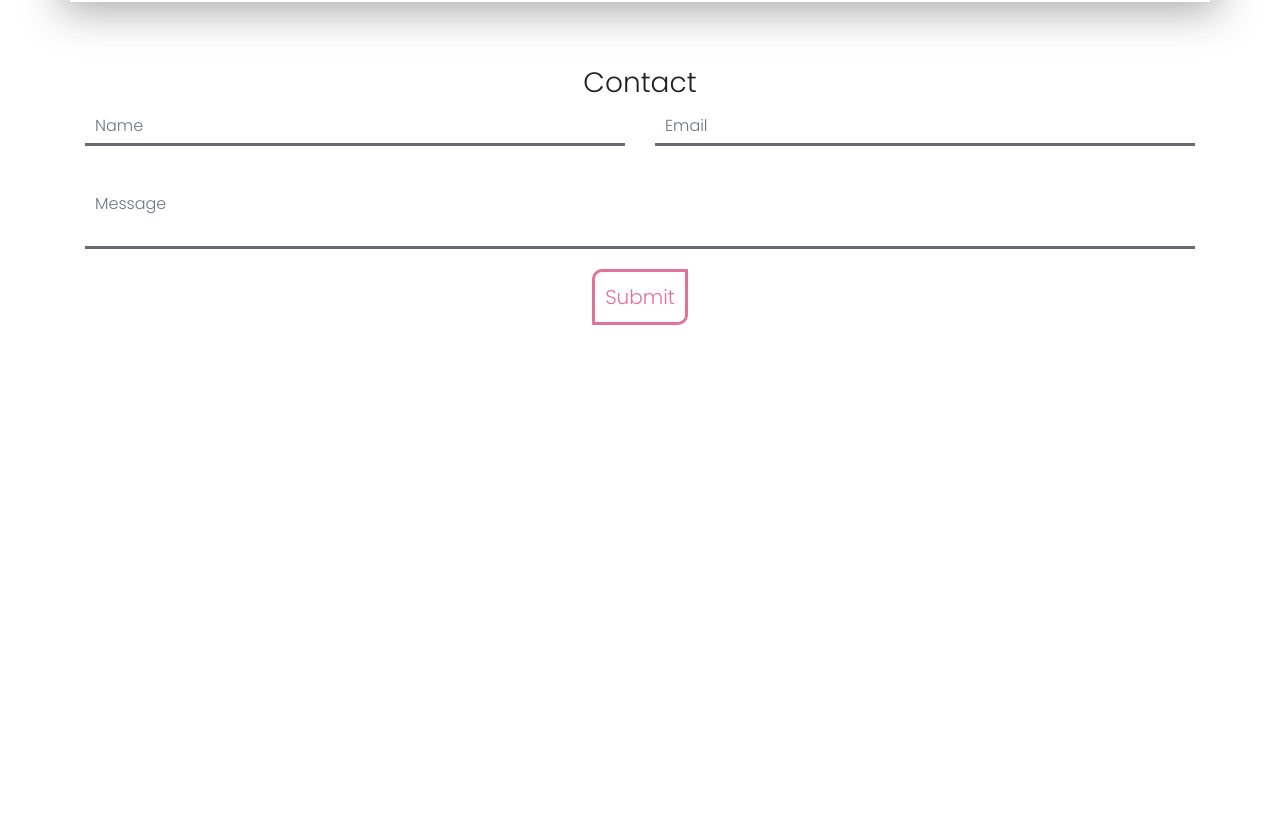
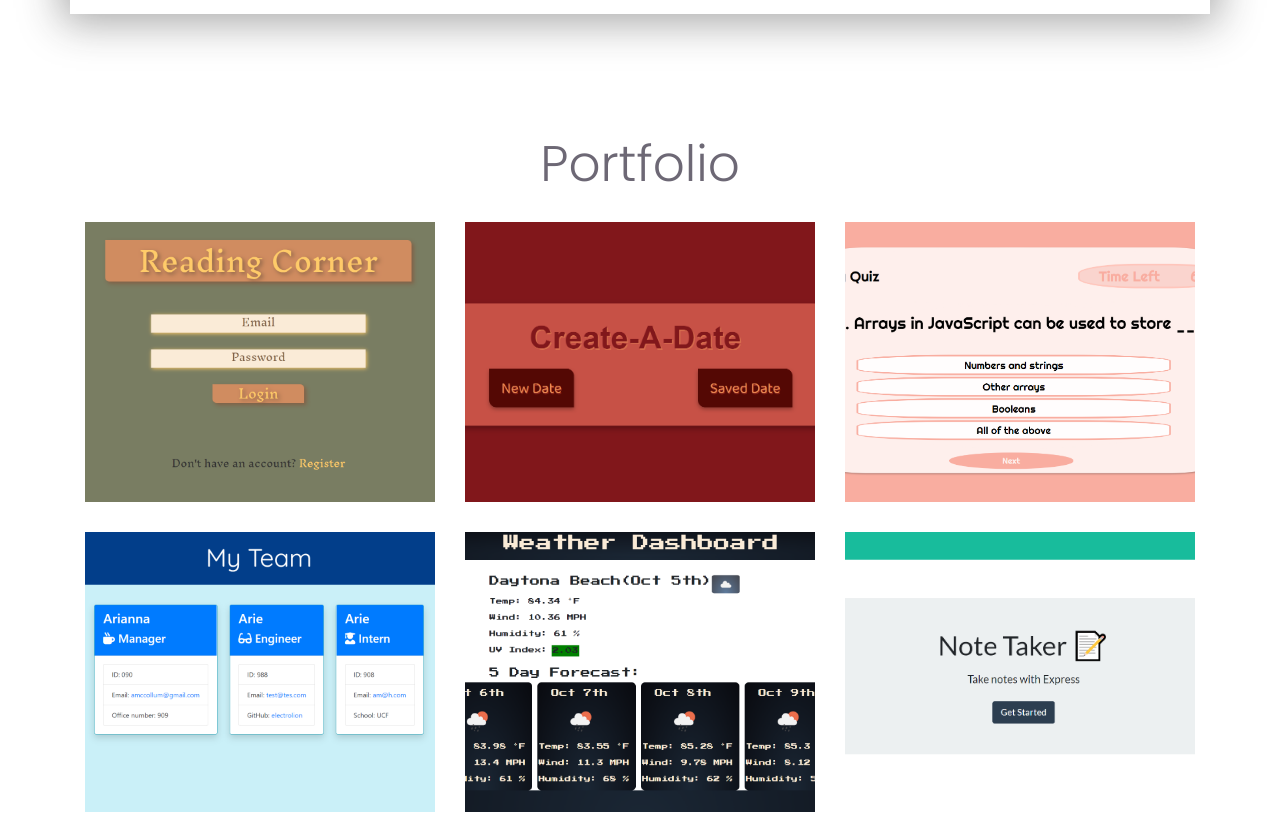
Before and after one commit to Arianna-McCollum/AriannaMcCollum-Portfolio, a React (Create React App) app: page / in a window 1280 px wide. Shown: the part 1360-2174 px from the top of the page. Before the commit the page ends 1749 px from the top, so only its background shows below. Built offline with nearby package versions, Linux system fonts and the light colour scheme.

Commit message:
Added portfolio component

```diff
--- a/src/App.js
+++ b/src/App.js
@@ -2,6 +2,7 @@ import React from 'react';
 import About from './components/About';
 import Services from './components/Services';
 import ContactForm from './components/Contact';
+import Portfolio from './components/Portfolio';
 
 
 function App() {
@@ -11,6 +12,7 @@ function App() {
       <main>
         <About></About>
         <Services></Services>
+        <Portfolio></Portfolio>
         <ContactForm></ContactForm>
       </main>
     </div>
--- a/src/components/Contact/index.js
+++ b/src/components/Contact/index.js
@@ -36,7 +36,7 @@ function ContactForm() {
   return (
     <section id="contact" className="site-section section-form text-center mx-auto">
     <div class="container">
-        <h3>Contact</h3>
+        <h3 className="contact-title">Contact</h3>
       <form id="contact-form"onSubmit={handleSubmit}>
       <div className="row">
       <div className="col-sm-6">
--- a/src/components/Portfolio/index.js
+++ b/src/components/Portfolio/index.js
@@ -0,0 +1,84 @@
+import React from 'react';
+import project1 from "../../assets/projects/portfolio-1.png";
+import project2 from "../../assets/projects/portfolio-2.png";
+import project3 from "../../assets/projects/portfolio-3.png";
+import project4 from "../../assets/projects/portfolio-4.png";
+import project5 from "../../assets/projects/portfolio-5.png";
+import project6 from "../../assets/projects/portfolio-6.png";
+
+function Portfolio() {
+  return (
+<section id="portfolio" class="section-portfolio">
+        <div class="container">
+            <div class="text-center">
+                <h3 class="portfolio-title">Portfolio</h3>
+            </div>
+            <div class="row">
+                <div class="col-md-4 col-xs-6">
+                    <div class="portfolio-item">
+                        <a href="https://reading-corner.herokuapp.com/">
+                        <img src={project1} className="img-res"/>
+                        <div class="portfolio-item-info">
+                            <h4>Reading-Corner</h4>
+                        </div>
+                        </a>
+                    </div>
+                </div>
+                <div class="col-md-4 col-xs-6">
+                    <div class="portfolio-item">
+                        <a href="https://electrolion.github.io/Create-a-date/">
+                        <img src={project2} className="img-res"/>
+                        <div class="portfolio-item-info">
+                            <h4>Create-A-Date</h4>
+                        </div>
+                        </a>
+                    </div>
+                </div>
+                <div class="col-md-4 col-xs-6">
+                    <div class="portfolio-item">
+                        <a href = "https://electrolion.github.io/Coding-Quiz/">
+                        <img src={project3} className="img-res"/>
+                        <div class="portfolio-item-info">
+                            <h4>Coding Quiz</h4>
+                        </div>
+                        </a>
+                    </div>
+                </div>
+                <div class="col-md-4 col-xs-6">
+                    <div class="portfolio-item">
+                        <a href ="https://github.com/Electrolion/TeamProfileGenerator">
+                        <img src={project4} className="img-res"/>
+                        <div class="portfolio-item-info">
+                            <h4>Team Generator</h4>
+                        </div>
+                        </a>
+                    </div>
+                </div>
+                <div class="col-md-4 col-xs-6">
+                    <div class="portfolio-item">
+                        <a href="https://electrolion.github.io/Weather-Dashboard/">
+                        <img src={project5} className="img-res"/>
+                        <div class="portfolio-item-info">
+                            <h4>Weather Dashboard</h4>
+
+                        </div>
+                    </a>
+                    </div>
+                </div>
+                <div class="col-md-4 col-xs-6">
+                    <div class="portfolio-item">
+                        <a href="https://note-taker-app-100.herokuapp.com/">
+                        <img src={project6} className="img-res"/>
+                        <div class="portfolio-item-info">
+                            <h4>Note Taker</h4>
+                        </div>
+                        </a>
+                    </div>
+                </div>
+            </div>
+        </div>
+    </section>
+    );
+}
+
+export default Portfolio;
--- a/src/index.css
+++ b/src/index.css
@@ -203,9 +203,11 @@ header nav ul li a:hover {
   border: solid 3px var(--secondary-color);
 }
 
-.do-title {
+.do-title,
+.contact-title {
   color: var(--primary-color);
   font-size: 50px;
+  margin-bottom: 20px;
 }
 
 .section-services {
@@ -328,7 +330,6 @@ header nav ul li a:hover {
 }
 
 #contact {
-  margin-top: 5%;
   margin-bottom: 5%;
 }
 
```
Also changed, not shown: src/components/Modal/index.js (deleted).
